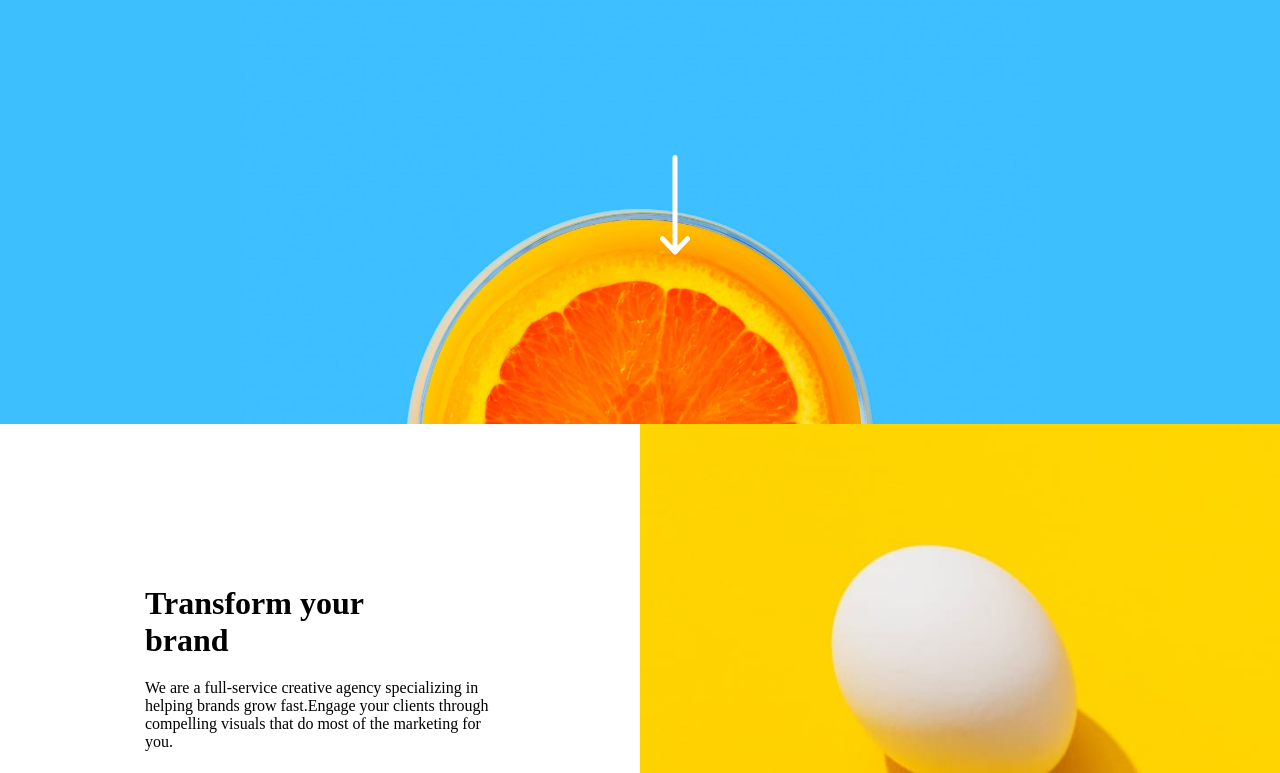
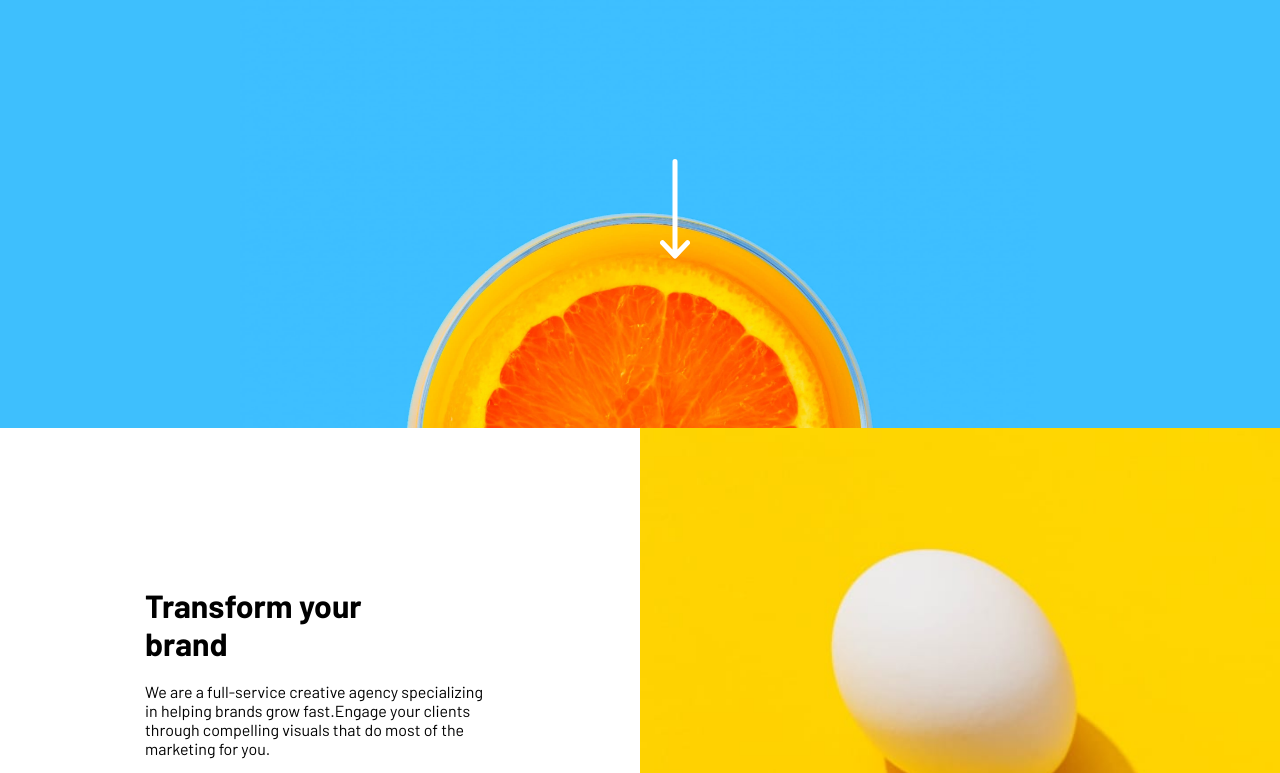
Before and after one commit to Babs-unique/sunnyside-agency-landing-page-main, a plain HTML site: page index.html in a window 1280 px wide. Shown: the part 191-964 px from the top of the page. Drawn offline with Linux system fonts and the light colour scheme.

```diff
--- a/Assets/style.css
+++ b/style.css
@@ -4,6 +4,7 @@
     margin: 0;
     padding: 0;
     box-sizing: border-box;
+    font-family: "Barlow", sans-serif;
 }
 header{
     background-color: #3ebfff;
```
Also changed, not shown: index.html (renamed from Assets/index.html), script.js (renamed from Assets/script.js).
